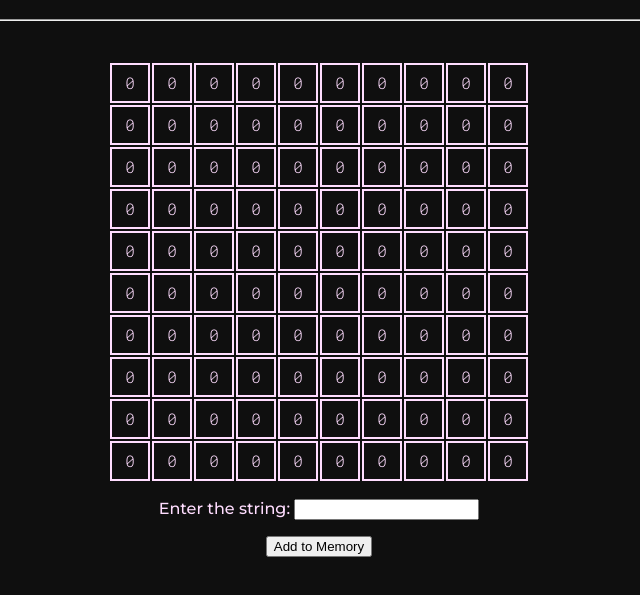
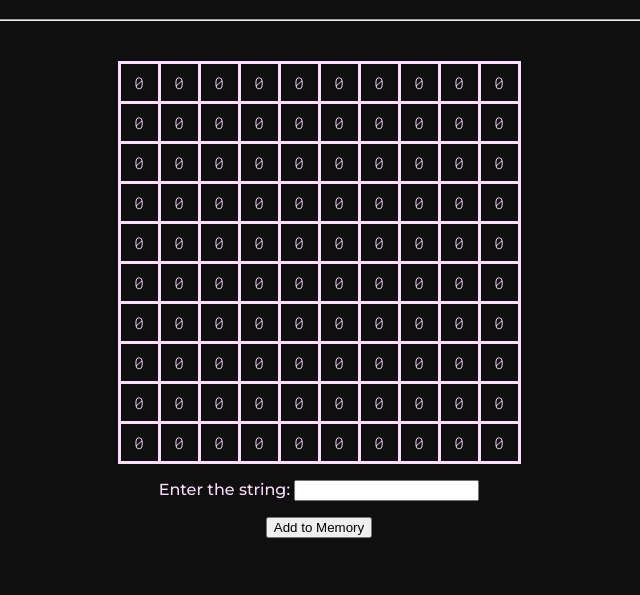
Before and after one commit to RakshitRabugotra/Memory-Allocation-Of-Strings, a plain HTML site: page index.html in a window 1280 px wide. Shown: the part 63-658 px from the top of the page, without its empty margins (321-961 px from the left). Drawn offline with Linux system fonts and the light colour scheme.

Commit message:
Add new borders

```diff
--- a/static/css/style.css
+++ b/static/css/style.css
@@ -21,10 +21,12 @@ body {
 
 table {
     font-family: 'Roboto Mono', monospace;
+    border-collapse: collapse;
 }
 
+
 table td {
-    border: solid 2px var(--light);
+    border: solid 3px var(--light);
     width: 40px;
     height: 40px;
     text-align: center;
```
